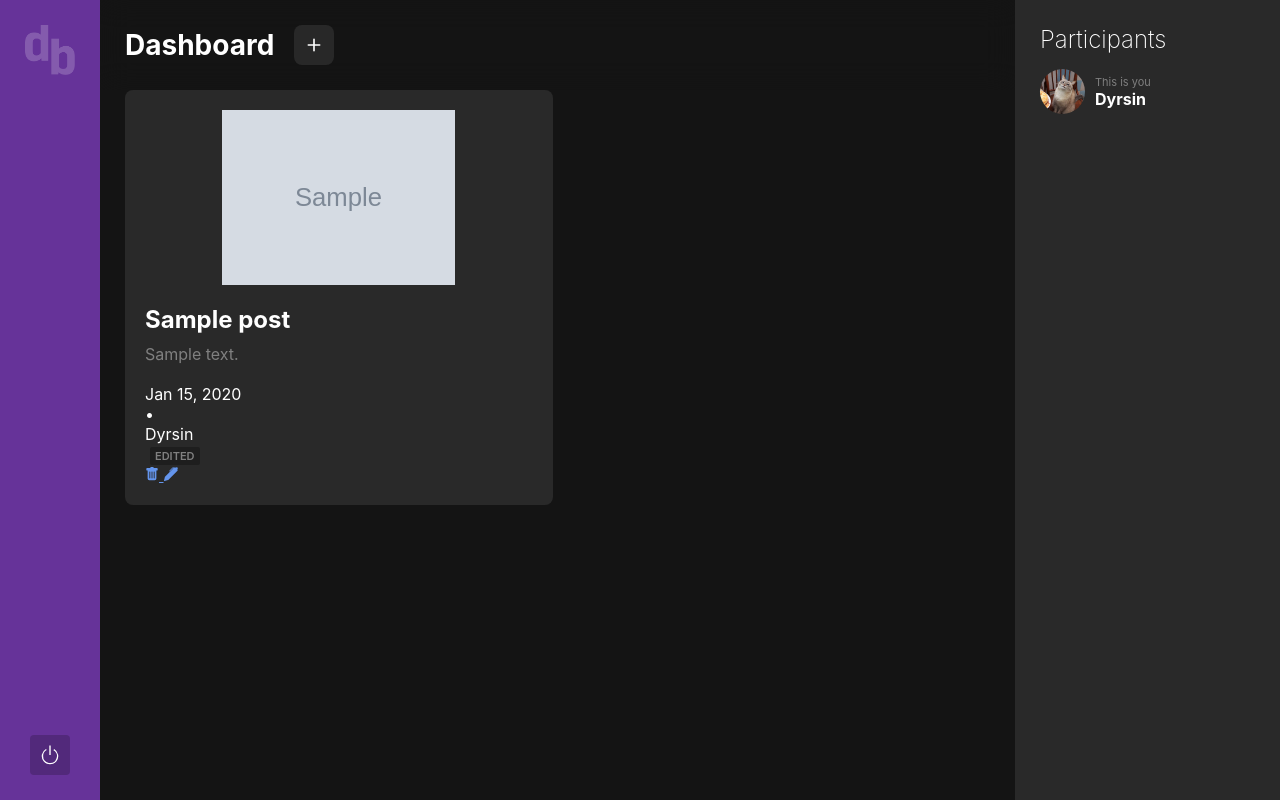
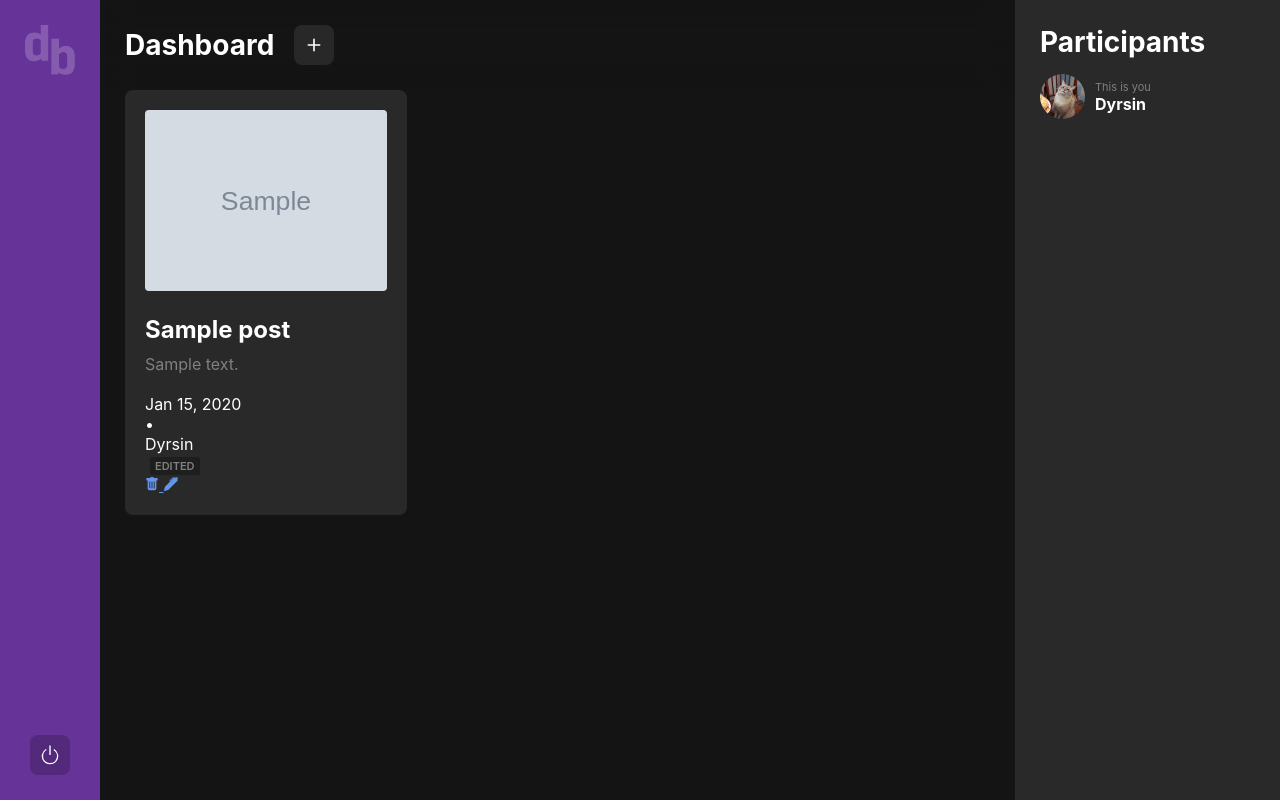
Before and after one commit to sebygreen/diboard, a PHP site: page /dashboard in a window 1280 px wide. Run offline with PHP 8.4, Linux system fonts and the light colour scheme; the visitor is signed in with stand-in values (Sample User, id 1); data comes from the database, SQL or seed files in the repository; tables that the repository leaves empty hold one stand-in row (values such as "Sample post"); grey boxes marked "Sample" are stand-in pictures.

Commit message:
file uploads fixed

```diff
--- a/site/ajax/new-post.php
+++ b/site/ajax/new-post.php
@@ -24,7 +24,7 @@
                 // file size validation (4mb hard limit)
                 if ($_FILES["thumbnail"]["size"] < 4000000) {
                     $tmp = $_FILES["thumbnail"]["tmp_name"]; // temporary location where the file is being kept
-                    $filename = Uuid::uuid4() . "_" . Uuid::fromDateTime(DateTime()) . "." . $extension; // uuid plus extension to create filename
+                    $filename = Uuid::uuid4() . "_" . Uuid::fromDateTime(date_create()) . "." . $extension; // uuid plus extension to create filename
                     $upload_path = "../storage/thumbnails/" . $filename; // final upload path
                     $database_path = "storage/thumbnails/" . $filename; // final database path
                     // copy file to storage on filesystem
--- a/site/dashboard.php
+++ b/site/dashboard.php
@@ -19,7 +19,7 @@
         <!-- sidebar -->
         <div id="side-bar">
             <img src="public/assets/images/logo-white.png" alt="diboard logo" />
-            <a class="button-logout" href="/logout">
+            <a id="logout" class="icon" href="/logout">
                 <svg xmlns="http://www.w3.org/2000/svg" width="22" height="22" fill="currentColor" class="bi bi-power" viewBox="0 0 16 16">
                     <path d="M7.5 1v7h1V1h-1z" />
                     <path d="M3 8.812a4.999 4.999 0 0 1 2.578-4.375l-.485-.874A6 6 0 1 0 11 3.616l-.501.865A5 5 0 1 1 3 8.812z" />
@@ -59,7 +59,9 @@
                     ) { ?>
                         <div class="post">
                             <?php if ($row["thumbnail"] !== null) { ?>
-                                <div class="thumbnail" style="background-image: url('<?= $row["thumbnail"] ?>')"></div>
+                                <div class="thumbnail">
+                                    <img src="<?= $row["thumbnail"] ?>" alt="Post image">
+                                </div>
                             <?php } ?>
                             <div class="text">
                                 <h2><?= $row["title"] ?></h2>
--- a/site/public/css/styles.css
+++ b/site/public/css/styles.css
@@ -176,7 +176,7 @@
     height: 120px;
     width: 160px;
     background-repeat: no-repeat;
-    background-size: cover 80%;
+    background-size: contain;
     background-position: center;
     border-radius: 8px;
     background-color: #292929;
@@ -213,6 +213,7 @@
     border-radius: 8px;
     box-shadow: inset 0px 1px 0px 0px rgba(255, 255, 255, 0), 0px 5px 10px 0px rgba(0, 0, 0, 0);
     transition-duration: 300ms;
+    white-space: pre-wrap;
 }
 
 form .input input::placeholder,
@@ -267,15 +268,8 @@
     opacity: 0.2;
 }
 
-#side-bar .button-logout {
-    background-color: #52297b;
-    color: #ffffff;
-    height: 40px;
-    width: 40px;
-    display: flex;
-    justify-content: center;
-    align-items: center;
-    border-radius: 4px;
+#side-bar #logout {
+    background-color: rgba(82, 41, 123, 1);
 }
 
 /*main content*/
@@ -308,7 +302,7 @@
 #posts-grid {
     padding: 0 25px 25px 25px;
     display: grid;
-    grid-template-columns: repeat(2, 1fr);
+    grid-template-columns: repeat(3, 1fr);
     grid-template-rows: masonry;
     gap: 10px;
 }
@@ -390,12 +384,14 @@
 }
 
 #posts-container .post .thumbnail {
-    height: 175px;
+    position: relative;
+    margin: 0 0 20px 0;
+}
+
+#posts-container .post .thumbnail img {
+    height: auto;
     width: 100%;
-    background-position: center;
-    background-repeat: no-repeat;
-    background-size: contain;
-    margin: 0 0 20px 0;
+    border-radius: 4px;
 }
 
 #posts-container .post .text {
@@ -420,9 +416,9 @@
 }
 
 #activity-bar h2 {
-    font-size: 24px;
-    font-weight: 200;
+    font-size: 28px;
     color: rgba(255, 255, 255, 1);
+    margin: 0 20px 0 0;
 }
 
 #participant-list {
```
Also changed, not shown: site/storage/thumbnails/1f772d6c-e8e9-4123-a782-cca7bd71f31c_b64a67f4-b6c5-11ed-ab1f-0242ac190003.png (added), site/storage/thumbnails/5cc59c11-dd6b-497a-bc43-09caeac438af_8e6a2a76-b6c5-11ed-b8fe-0242ac190003.jpg (added), site/storage/thumbnails/dae3b3a1-c5d7-444e-b8db-e1cb810d49b1_c4bb3a62-b6c4-11ed-b107-0242ac190003.jpg (added), 1 other file.
